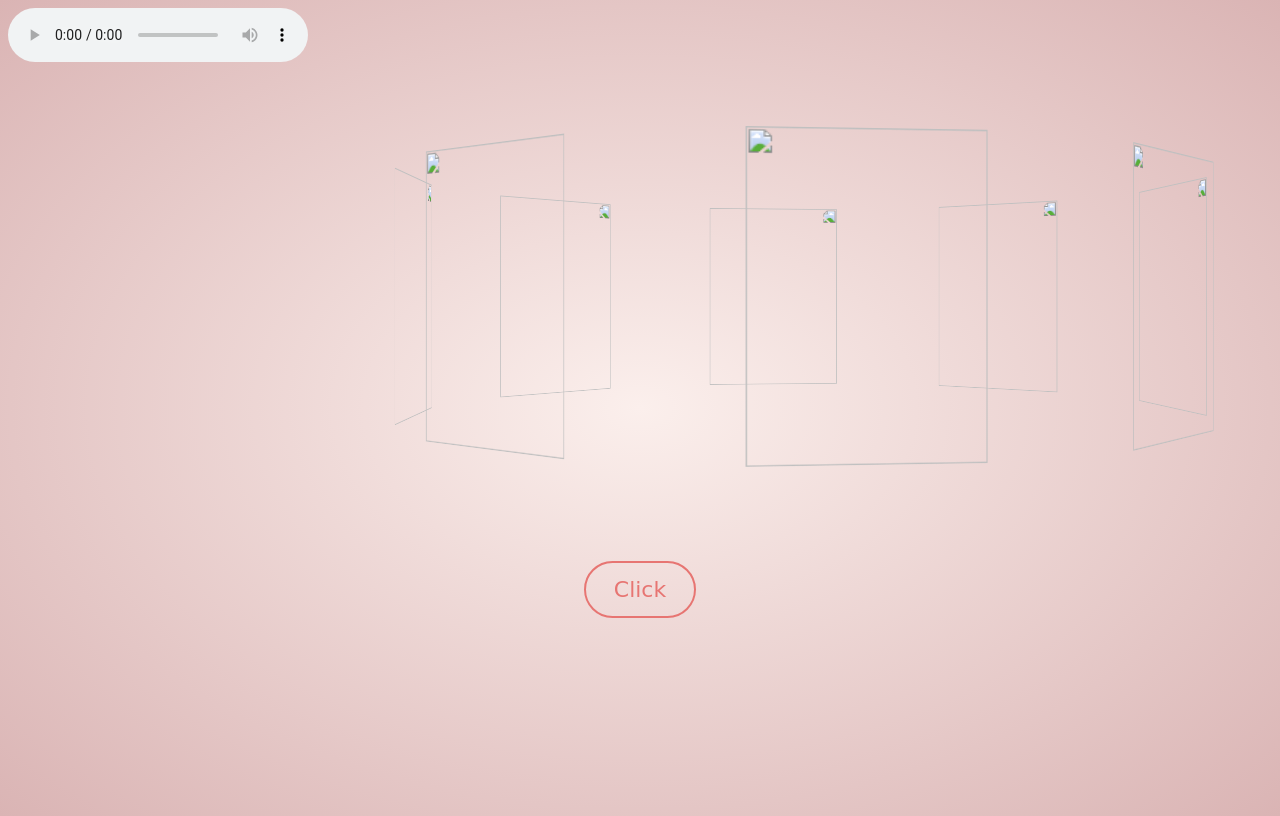
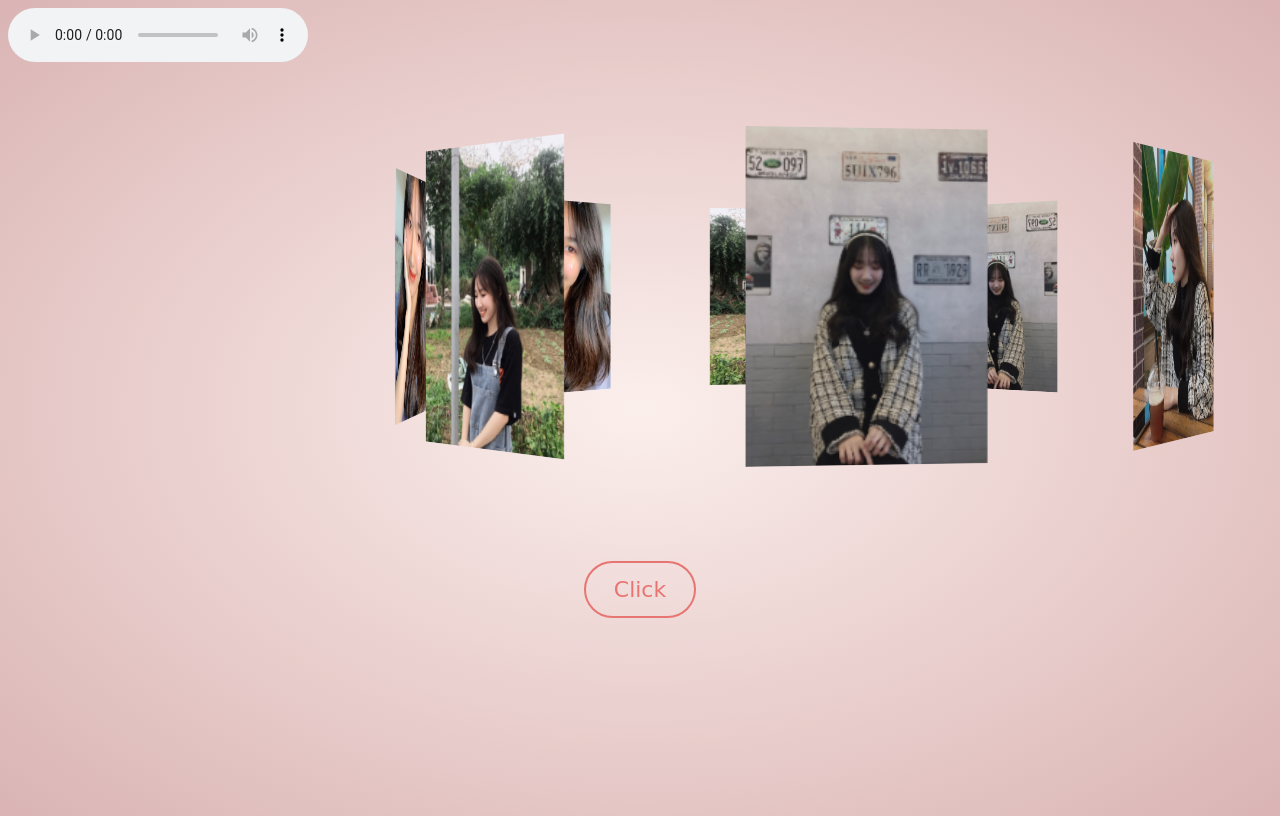
Before and after one commit to nguyenduc203/HPBD, a plain HTML site: page index.html in a window 1280 px wide. Drawn offline with nearby package versions, Linux system fonts and the light colour scheme; a web font is replaced by a local one.

Commit message:
push code

```diff
--- a/index.html
+++ b/index.html
@@ -333,28 +333,28 @@
               <img class="intro" src="" />
               <div class="gallery">
                 <span style="--i:1">
-                  <img src="../HPBD2711/images/1.png" alt="" />
+                  <img src="images/1.png" alt="" />
                 </span>
                 <span style="--i:2">
-                  <img src="../HPBD2711/images/2.png" alt="" />
+                  <img src="images/2.png" alt="" />
                 </span>
                 <span style="--i:3">
-                  <img src="../HPBD2711/images/3.png" alt="" />
+                  <img src="images/3.png" alt="" />
                 </span>
                 <span style="--i:4">
-                  <img src="../HPBD2711/images/4.png" alt="" />
+                  <img src="images/4.png" alt="" />
                 </span>
                 <span style="--i:5">
-                  <img src="../HPBD2711/images/4.png" alt="" />
+                  <img src="images/4.png" alt="" />
                 </span>
                 <span style="--i:6">
-                  <img src="../HPBD2711/images/3.png" alt="" />
+                  <img src="images/3.png" alt="" />
                 </span>
                 <span style="--i:7">
-                  <img src="../HPBD2711/images/2.png" alt="" />
+                  <img src="images/2.png" alt="" />
                 </span>
                 <span style="--i:8">
-                  <img src="../HPBD2711/images/1.png" alt="" />
+                  <img src="images/1.png" alt="" />
                 </span>
               </div>
             </div>
```
